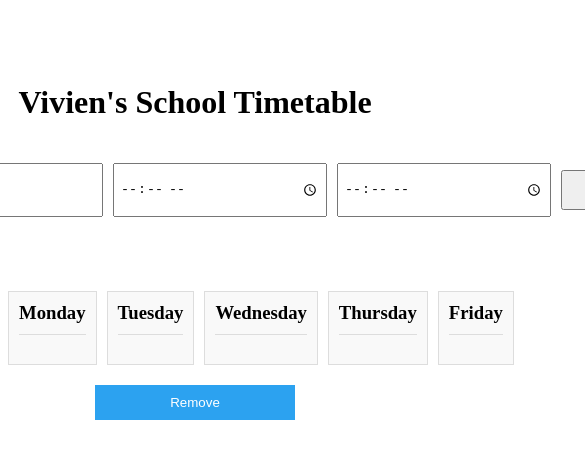
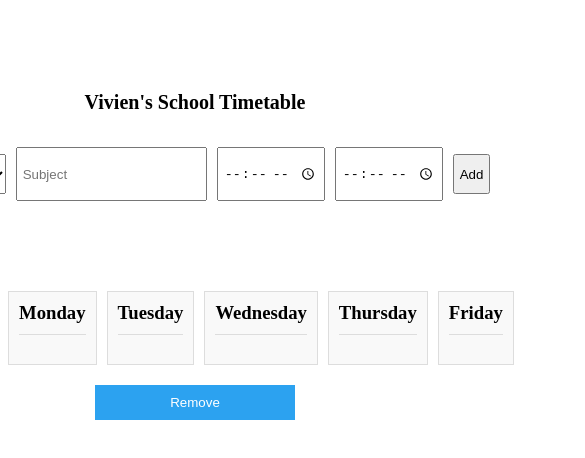
Before and after one commit to deiRud/school-timetable-app, a Vue app: page / in a window 390 px wide. Shown: the top 458 px of the page, 585 px wide, since content can reach past the window. Built offline with nearby package versions, Linux system fonts and the light colour scheme.

Commit message:
responsive design added

```diff
--- a/src/App.vue
+++ b/src/App.vue
@@ -141,4 +141,26 @@ export default {
 .remove-btn:hover {
   background-color: #3374ff;
 }
+
+@media (max-width: 768px) {
+   .centered-content h1 {
+     font-size: 24px;
+   }
+   .inline-form button {
+     width: auto;
+   }
+}
+
+@media (max-width: 480px) {
+   .centered-content h1 {
+     font-size: 20px;
+   }
+   .inline-form select,
+   .inline-form input,
+   .inline-form button {
+     width: auto;
+     padding-left:5px;
+     padding-right :5px;
+   }
+}
 </style>
```
